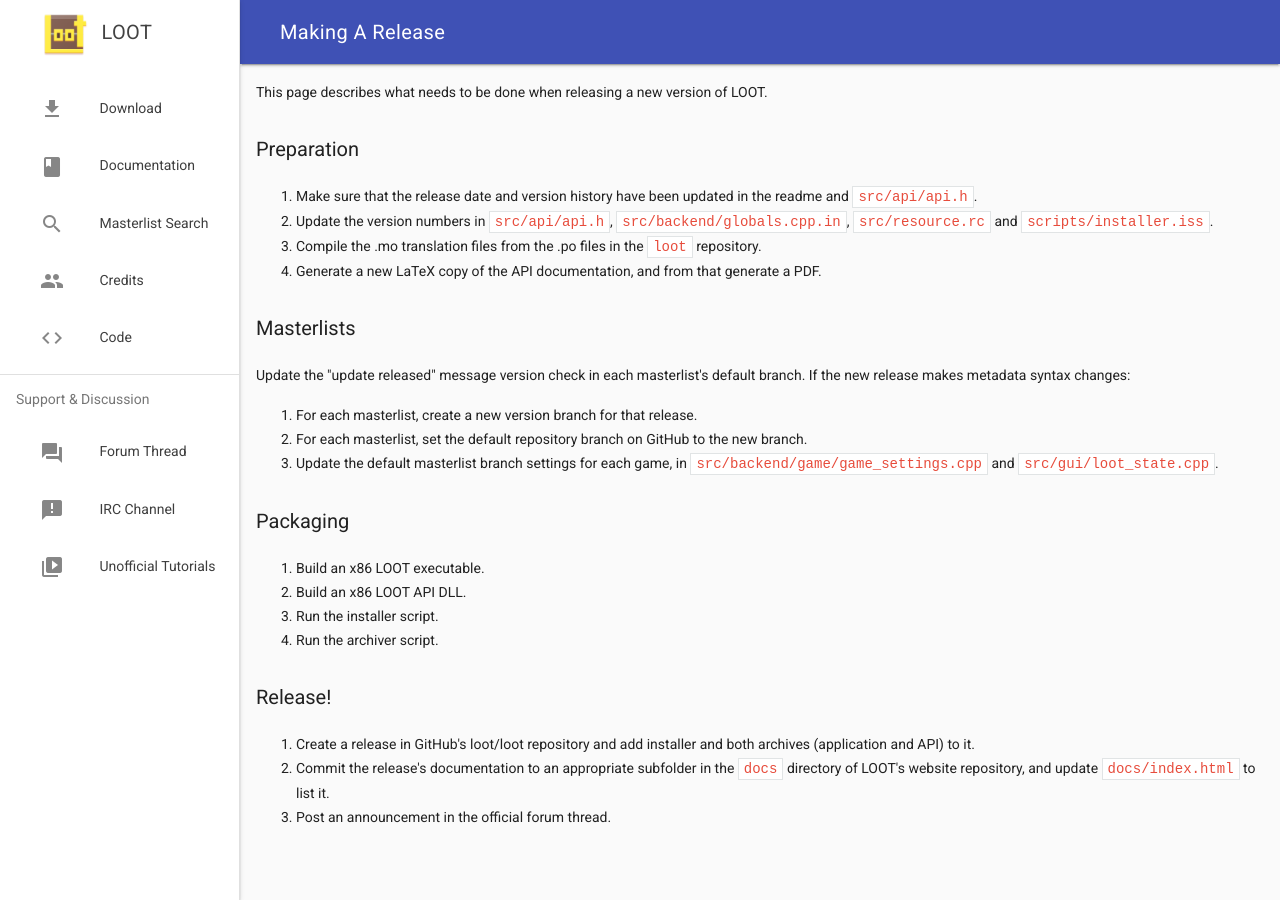
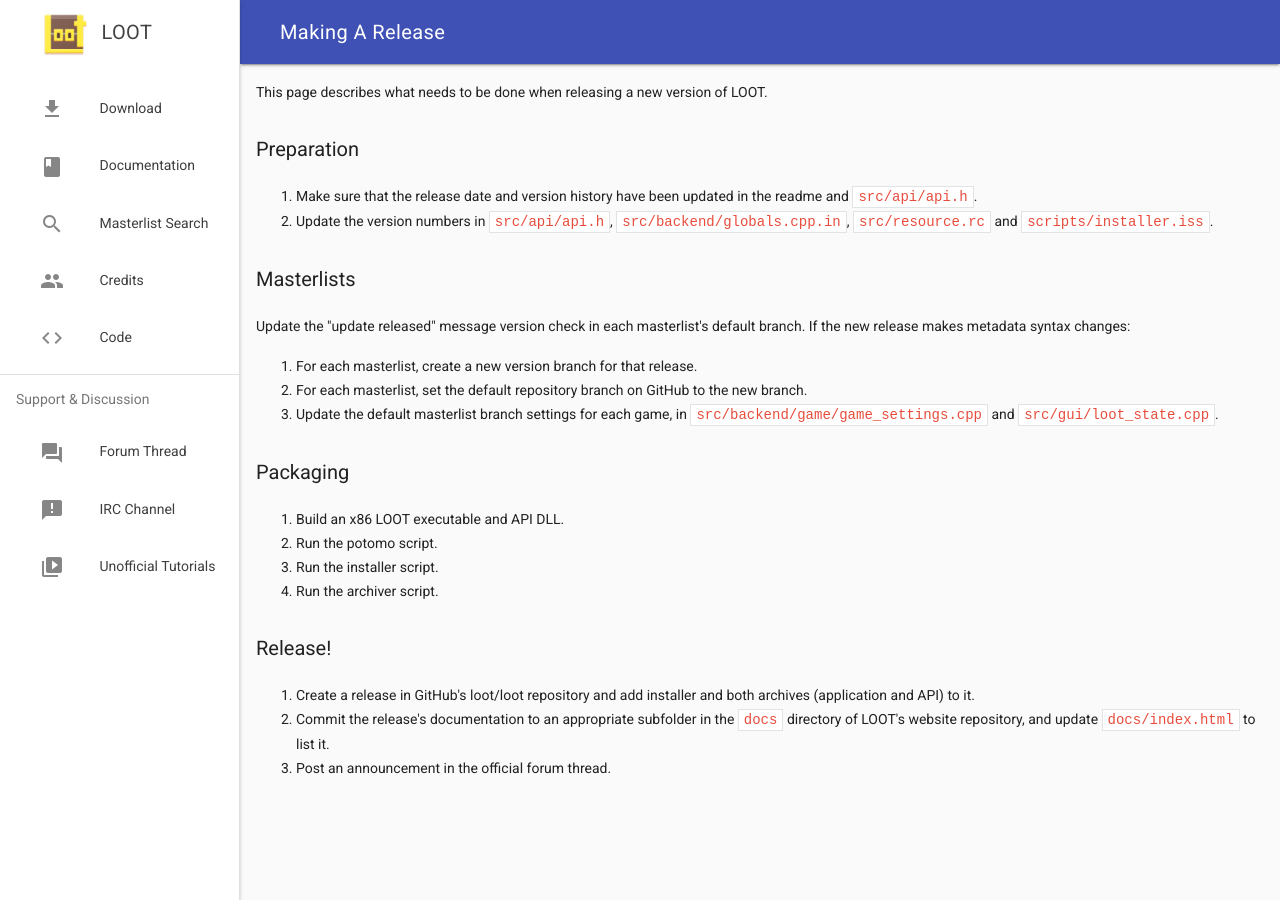
Before and after one commit to loot/loot.github.io, a Jekyll site: the page built from docs/team/Making-A-Release.html, in a window 1280 px wide. Built offline with Jekyll 4.4.1, drawn with Linux system fonts in a browser that asks for light colours; nearby versions of some CDN libraries.

Commit message:
Update making a release instructions
The API docs are now generated automatically when the API is built, and
.mo file compilation is now scripted.

```diff
--- a/docs/team/Making-A-Release.html
+++ b/docs/team/Making-A-Release.html
@@ -10,8 +10,6 @@
 <ol>
   <li>Make sure that the release date and version history have been updated in the readme and <code>src/api/api.h</code>.</li>
   <li>Update the version numbers in <code>src/api/api.h</code>, <code>src/backend/globals.cpp.in</code>, <code>src/resource.rc</code> and <code>scripts/installer.iss</code>.</li>
-  <li>Compile the .mo translation files from the .po files in the <code>loot</code> repository.</li>
-  <li>Generate a new LaTeX copy of the API documentation, and from that generate a PDF.</li>
 </ol>
 
 <h3>Masterlists</h3>
@@ -27,8 +25,8 @@
 <h3>Packaging</h3>
 
 <ol>
-  <li>Build an x86 LOOT executable.</li>
-  <li>Build an x86 LOOT API DLL.</li>
+  <li>Build an x86 LOOT executable and API DLL.</li>
+  <li>Run the potomo script.</li>
   <li>Run the installer script.</li>
   <li>Run the archiver script.</li>
 </ol>
```
